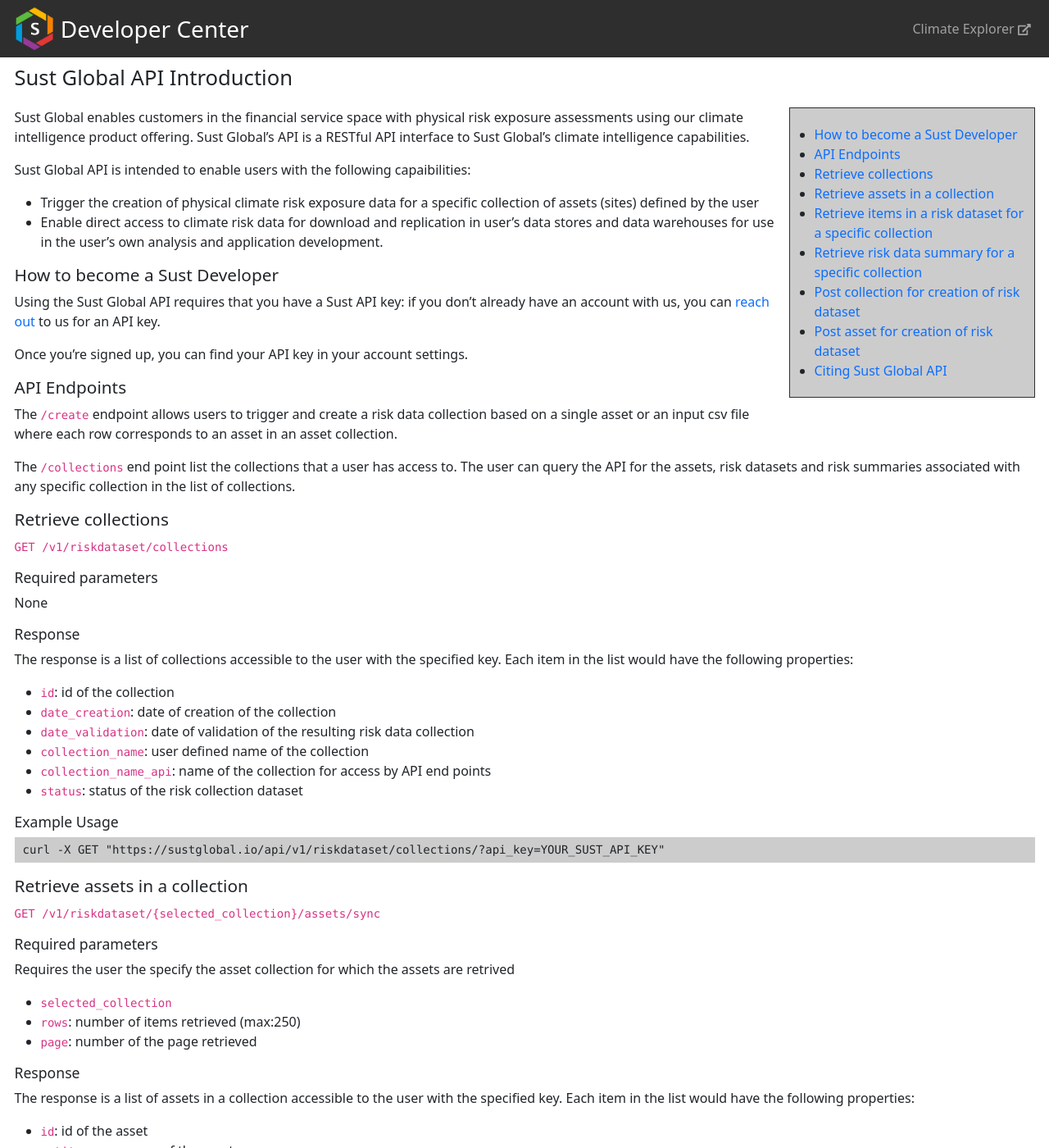
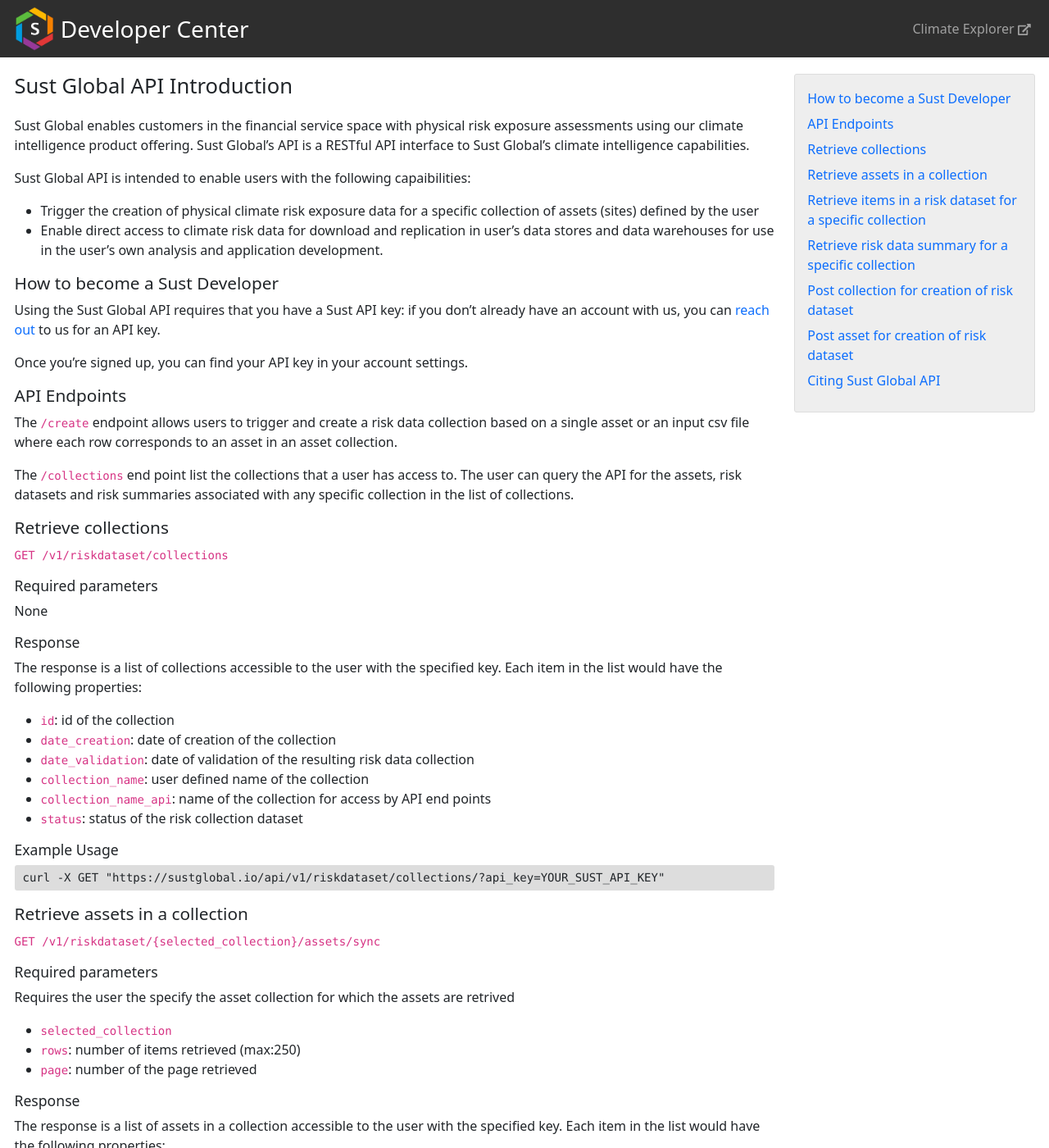
Before and after one commit to sustglobal/dev-center, a Jekyll site: the page built from docs/api.md, in a window 1280 px wide and 1400 px high. Shown: the whole window at 82% size. Built offline with Jekyll 4.4.1, drawn with Linux system fonts in a browser that asks for light colours; nearby versions of some CDN libraries; the table of contents is made by our own code.

Commit message:
Better table of contents

```diff
--- a/docs/Gemfile
+++ b/docs/Gemfile
@@ -4,3 +4,5 @@
 gem 'jekyll-theme-tactile'
 
 gem "webrick", "~> 1.7"
+
+gem "jekyll-toc", "~> 0.17.1"
--- a/docs/_config.yml
+++ b/docs/_config.yml
@@ -1,7 +1,9 @@
 theme: null
 markdown: kramdown
-kramdown:
-  toc_levels: 2..2
+
+toc:
+  min_level: 2
+  max_level: 2
 
 title: Sust Global Developer Center
 
@@ -10,3 +12,6 @@
       path: ""
     values:
       layout: "default"
+
+plugins:
+  - jekyll-toc
--- a/docs/_layouts/default.html
+++ b/docs/_layouts/default.html
@@ -38,9 +38,26 @@
       </div>
     </nav>
 
-    <div class="container" id="content">
-      <h1>{{ page.title | default: site.title }}</h1>
-      {{ content }}
+    <div class="container" id="allcontent">
+	  <div class="row">
+
+		<div class="col-md-9">
+          <div id="innercontent">
+            <h1>{{ page.title | default: site.title }}</h1>
+            {{ content | inject_anchors }}
+		  </div>
+		</div>
+
+		{% if page.toc %}
+		<div class="col-3">
+          <div id="toc-container">
+            {{ content | toc_only }}
+		  </div>
+		</div>
+		{% endif %}
+
+      </div>
+
     </div>
 
   </body>
--- a/docs/api.md
+++ b/docs/api.md
@@ -1,9 +1,7 @@
 ---
 title: Sust Global API Introduction
+toc: true
 ---
-
-* Table of Contents
-{:toc}
 
 Sust Global enables customers in the financial service space with physical risk exposure assessments using our climate intelligence product offering. Sust Global's API is a RESTful API interface to Sust Global's climate intelligence capabilities.
 
--- a/docs/assets/css/main.css
+++ b/docs/assets/css/main.css
@@ -26,7 +26,6 @@
 }
 
 #topnav .container {
-    width: 1275px;
   max-width: 1275px;
 }
 
@@ -39,7 +38,7 @@
   font-size: 28px;
 }
 
-#content {
+#allcontent {
   max-width: 1275px;
   margin: 80px auto 0 auto;
   padding: 0 15px;
@@ -47,18 +46,32 @@
 
 pre.highlight {
   padding: 5px 10px;
-  background-color: #ccc;
-  width: 100%;
+  background-color: #ddd;
+  border-radius: 3px;
 }
 
-#markdown-toc {
-  width: 300px;
-  background-color: #ccc;
-  padding: 20px 10px 20px 10px;
-  float: right!important;
-  border: 1px solid #2e2e2e;
+#toc-container {
+  background-color: #eee;
+  padding: 10px;
+  border: 1px solid #ddd;
+  border-radius: 3px;
+  margin-top: 10px;
 }
 
-#markdown-toc li {
-  margin: 0 0 0 20px;
+#toc-container span {
+  font-size: 1.05rem;
 }
+
+#toc-container ul {
+  padding: 0 0 0 5px;
+}
+
+#toc-container li {
+  margin: 7px 0;
+  padding: 0;
+  list-style-type: none;
+}
+
+#innercontent {
+
+}
```
Also changed, not shown: docs/Gemfile.lock. Lines whose indentation alone changed are shown as unchanged.
